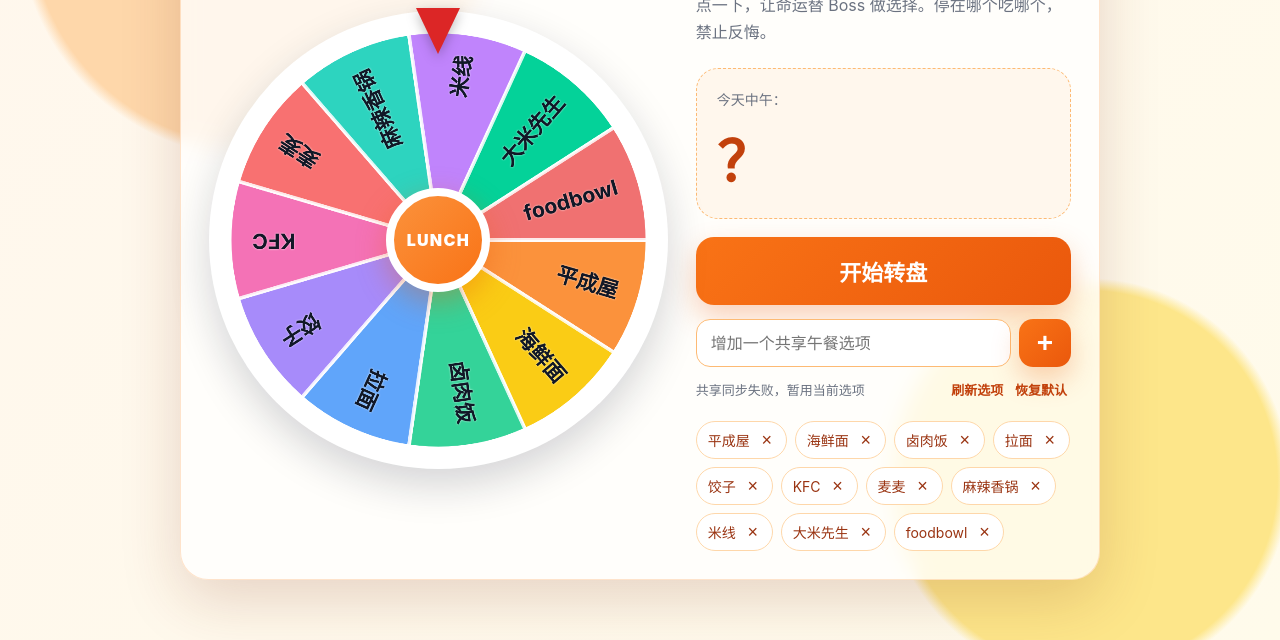
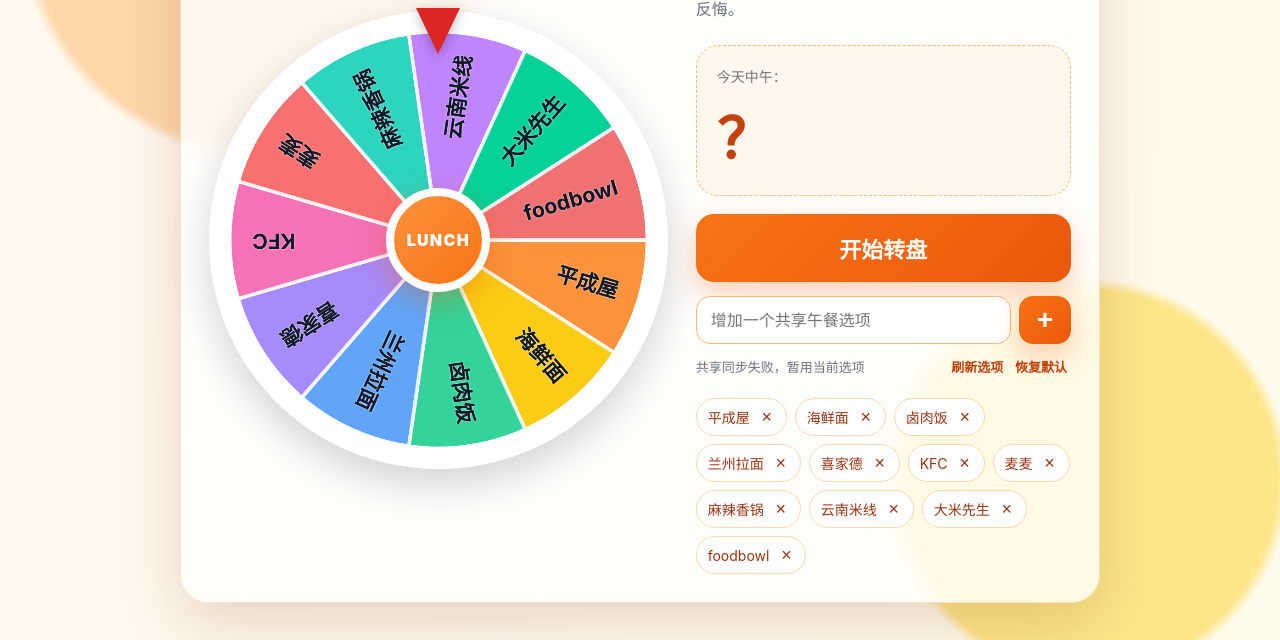
Before and after one commit to Kroland762/lunch-wheel, a plain HTML site: page index.html in a window 1280 px wide. Shown: the part 160-800 px from the top of the page. Drawn offline with Linux system fonts and the light colour scheme; no server answers.

Commit message:
Update index.html

```diff
--- a/index.html
+++ b/index.html
@@ -254,7 +254,7 @@
 
     <section class="panel">
       <h1>午餐吃什么？</h1>
-      <p>点一下，让命运替 Boss 做选择。停在哪个吃哪个，禁止反悔。</p>
+      <p>点一下，让命运替你做选择。停在哪个吃哪个，禁止反悔。</p>
 
       <div class="result">
         <div class="label">今天中午：</div>
@@ -279,7 +279,7 @@
   </main>
 
   <script>
-    const defaultItems = ["平成屋", "海鲜面", "卤肉饭", "拉面", "饺子", "KFC", "麦麦", "麻辣香锅", "米线", "大米先生", "foodbowl"];
+    const defaultItems = ["平成屋", "海鲜面", "卤肉饭", "兰州拉面", "喜家德", "KFC", "麦麦", "麻辣香锅", "云南米线", "大米先生", "foodbowl"];
     const colors = ["#fb923c", "#facc15", "#34d399", "#60a5fa", "#a78bfa", "#f472b6", "#f87171", "#2dd4bf", "#c084fc", "#04d299" ,"#f07171"];
     let items = [...defaultItems];
 
```
